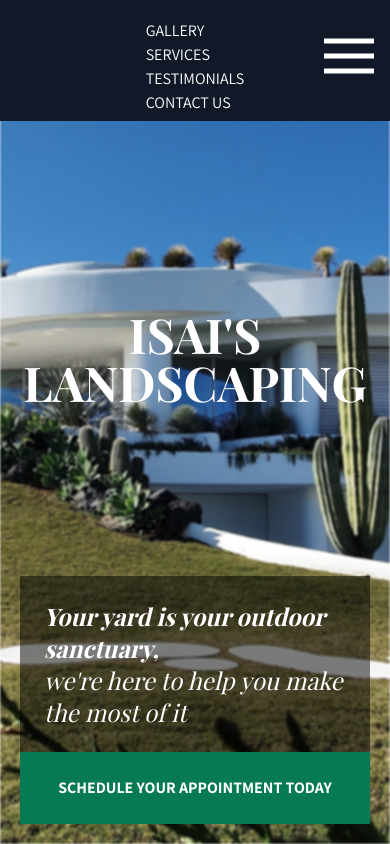
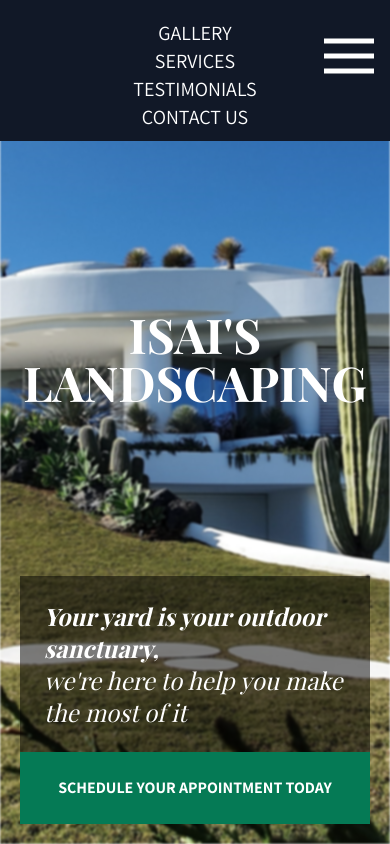
Before and after one commit to PWalis/Landscaping, a React (Vite) app in the folder frontend/: page / in a window 390 px wide. Both pictures are taken after a click on the element 349 px from the left and 56 px from the top of the page. Shown: the top 844 px of the page. Built offline with nearby package versions, Linux system fonts and the light colour scheme.

Commit message:
mobile nav bar text size increased

```diff
--- a/frontend/src/components/UI/DropdownNav.tsx
+++ b/frontend/src/components/UI/DropdownNav.tsx
@@ -24,15 +24,15 @@ const DropdownNav: FC<DropdownNavProps> = ({
   return (
     <AnimatePresence initial={true} mode="wait">
       <motion.nav
-        className={`flex justify-center absolute h-[130px] w-full left-0 bg-gray-900`}
+        className={`flex justify-center absolute h-[170px] w-full left-0 bg-gray-900`}
 
         animate={isOpen ? "open" : "closed"}
         variants={variants}
       >
-        <ul className="mt-7">
+        <ul className="mt-12 text-xl text-center">
           {!isGalleryPage ? (
             <>
-              <li>
+              <li className="">
                 <Link to="/gallery" className="">
                   Gallery
                 </Link>
--- a/frontend/src/components/UI/Header.tsx
+++ b/frontend/src/components/UI/Header.tsx
@@ -52,7 +52,7 @@ const HeaderDesktop: FC<HeaderProps> = ({
           <Link to="/">{title}</Link>
         </h1>
         <nav
-          className={`hidden text-sm font-bold md:flex md:gap-10 md:flex-row  hover:text-white md:visible`}
+          className={`hidden text-sm font-bold md:flex md:gap-10 md:flex-row hover:text-white md:visible`}
         >
           {!isGalleryPage ? (
             <>
```
